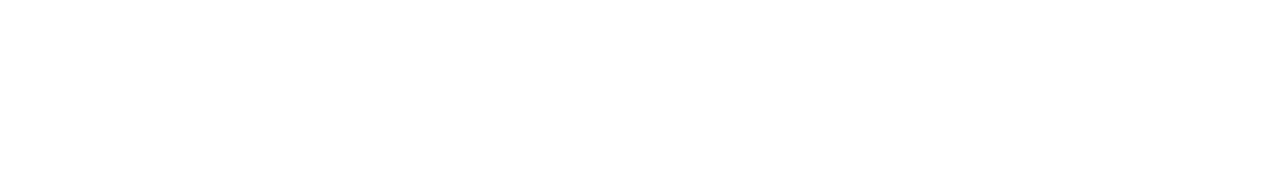
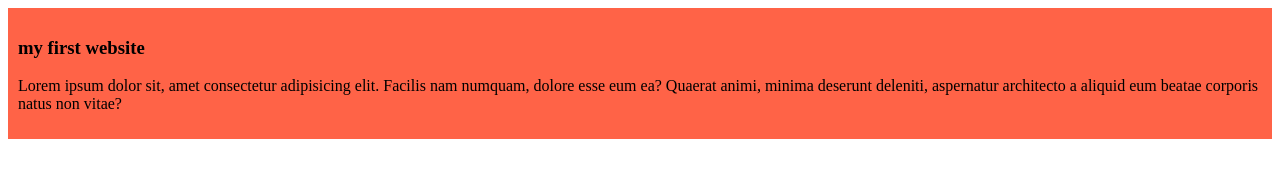
Before and after one commit to TakwaRahman/my-simple-website, a plain HTML site: page index.html in a window 1280 px wide. Drawn offline with Linux system fonts and the light colour scheme.

Commit message:
added the first blog

```diff
--- a/index.html
+++ b/index.html
@@ -3,9 +3,13 @@
 <head>
     <meta charset="UTF-8">
     <meta name="viewport" content="width=device-width, initial-scale=1.0">
+    <link rel="stylesheet" href="styles/bloggit.css">
     <title>My simple website</title>
 </head>
 <body>
-
+    <div>
+        <h3>my first website</h3>
+        <p>Lorem ipsum dolor sit, amet consectetur adipisicing elit. Facilis nam numquam, dolore esse eum ea? Quaerat animi, minima deserunt deleniti, aspernatur architecto a aliquid eum beatae corporis natus non vitae?</p>
+    </div>
 </body>
 </html>
--- /dev/null
+++ b/styles/bloggit.css
@@ -0,0 +1,4 @@
+div{
+    background-color: tomato;
+    padding: 10px;
+}
```
